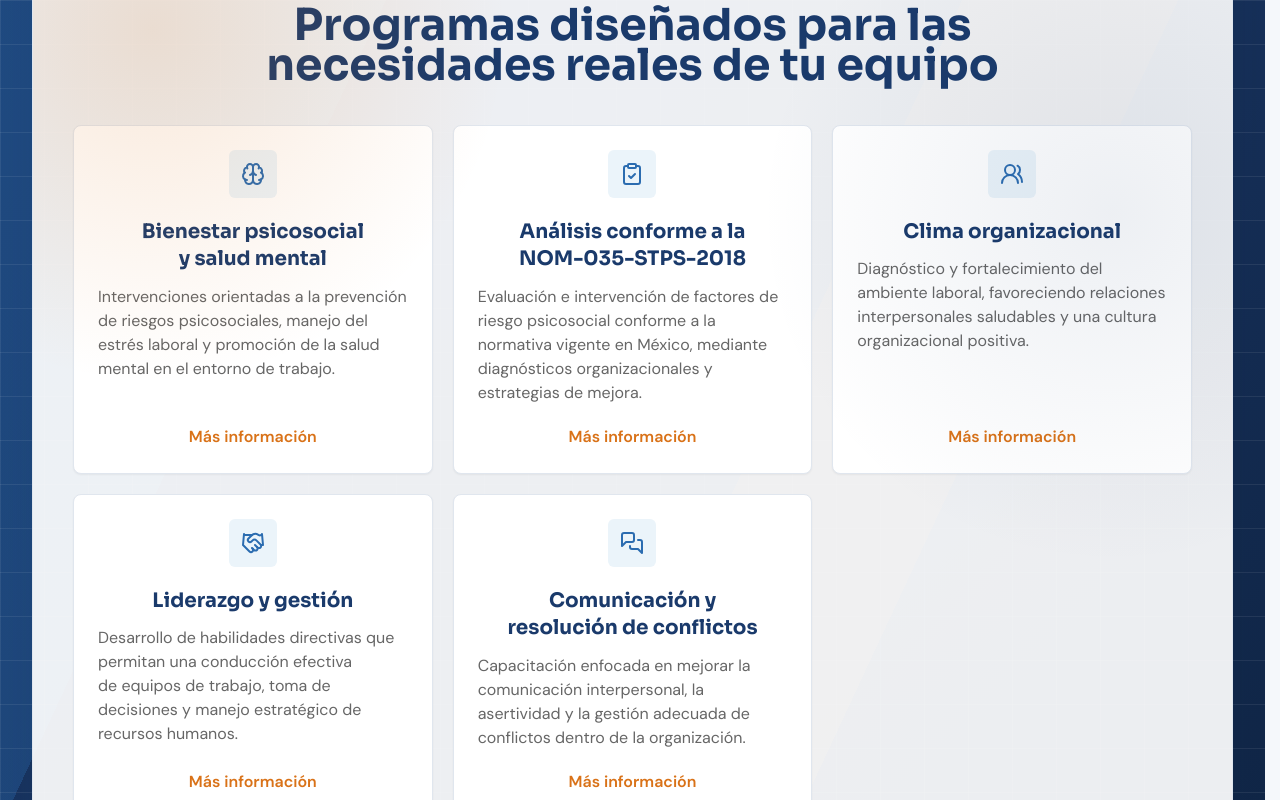
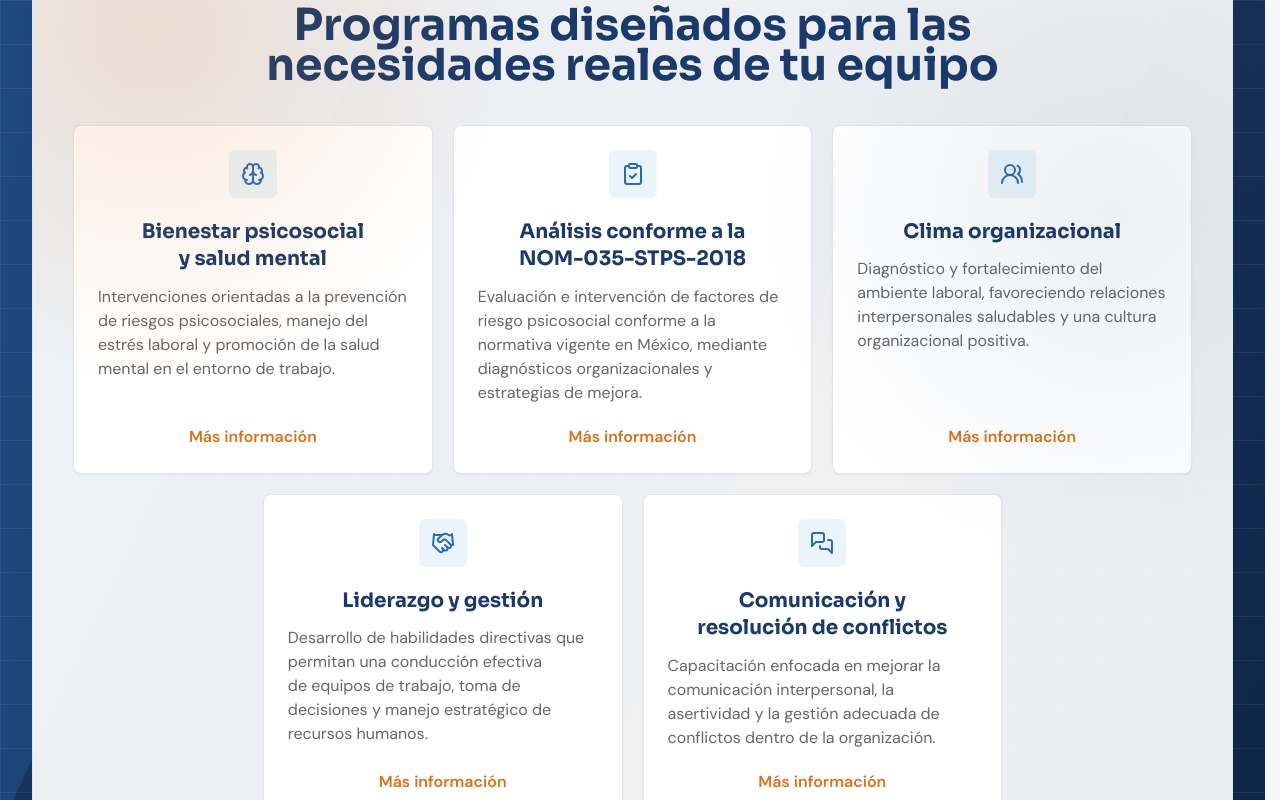
Before and after one commit to BryanPMX/CECAE-platform, a React (Vite) app: page / in a window 1280 px wide. Shown: the part 1960-2760 px from the top of the page. Built offline with nearby package versions, Linux system fonts and the light colour scheme; no server answers.

Commit message:
Center wrapped service cards on landing page

```diff
--- a/src/components/sections/ServicesSection.tsx
+++ b/src/components/sections/ServicesSection.tsx
@@ -25,7 +25,7 @@ export function ServicesSection() {
             title={t('services.title')}
             align="center"
           />
-          <div className="mt-10 grid gap-5 md:grid-cols-2 xl:grid-cols-3">
+          <div className="mt-10 flex flex-wrap justify-center gap-5">
             {services.map((service, index) => {
               const Icon = icons[index] ?? ClipboardCheck;
               return (
@@ -35,7 +35,7 @@ export function ServicesSection() {
                   whileInView={{ opacity: 1, y: 0 }}
                   viewport={{ once: true, margin: '-80px' }}
                   transition={{ duration: 0.45, delay: index * 0.06 }}
-                  className="group flex min-h-[276px] flex-col items-center rounded-lg border border-line bg-white p-6 text-center shadow-sm transition hover:-translate-y-1 hover:border-orange hover:shadow-glow"
+                  className="group flex min-h-[276px] w-full max-w-sm flex-col items-center rounded-lg border border-line bg-white p-6 text-center shadow-sm transition hover:-translate-y-1 hover:border-orange hover:shadow-glow md:w-[calc(50%-0.625rem)] xl:w-[calc((100%-2.5rem)/3)]"
                 >
                   <div className="flex h-12 w-12 items-center justify-center rounded-md bg-skySurface text-steel transition group-hover:bg-orange group-hover:text-white">
                     <Icon className="h-6 w-6" aria-hidden="true" />
```
